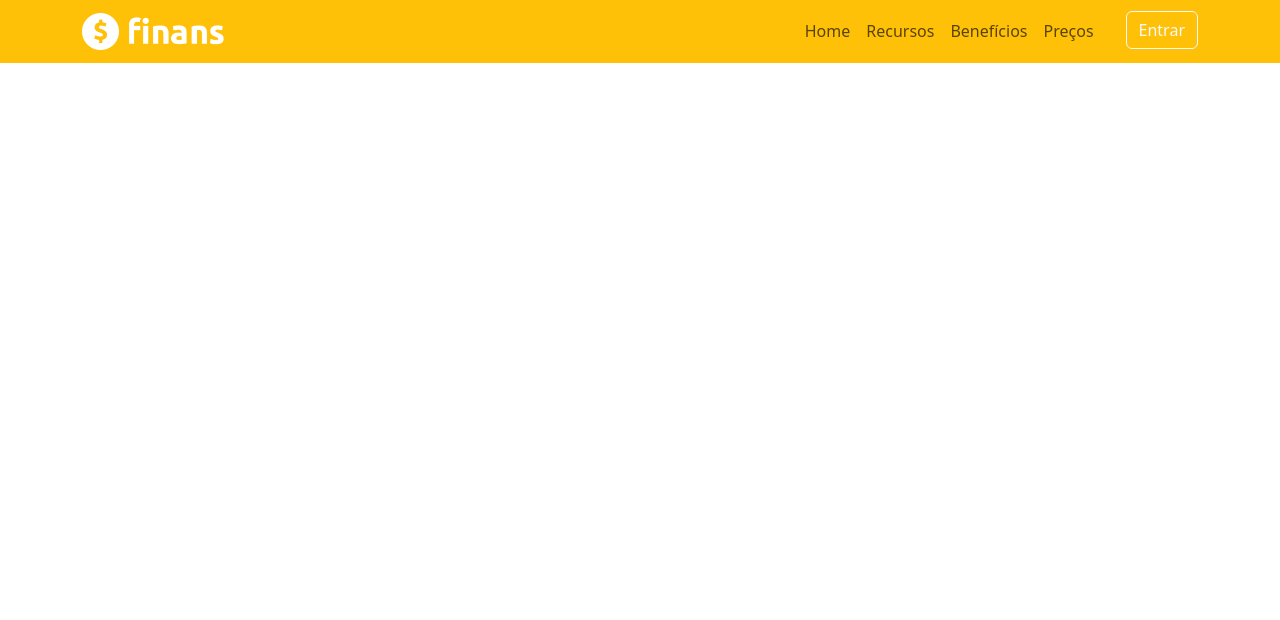
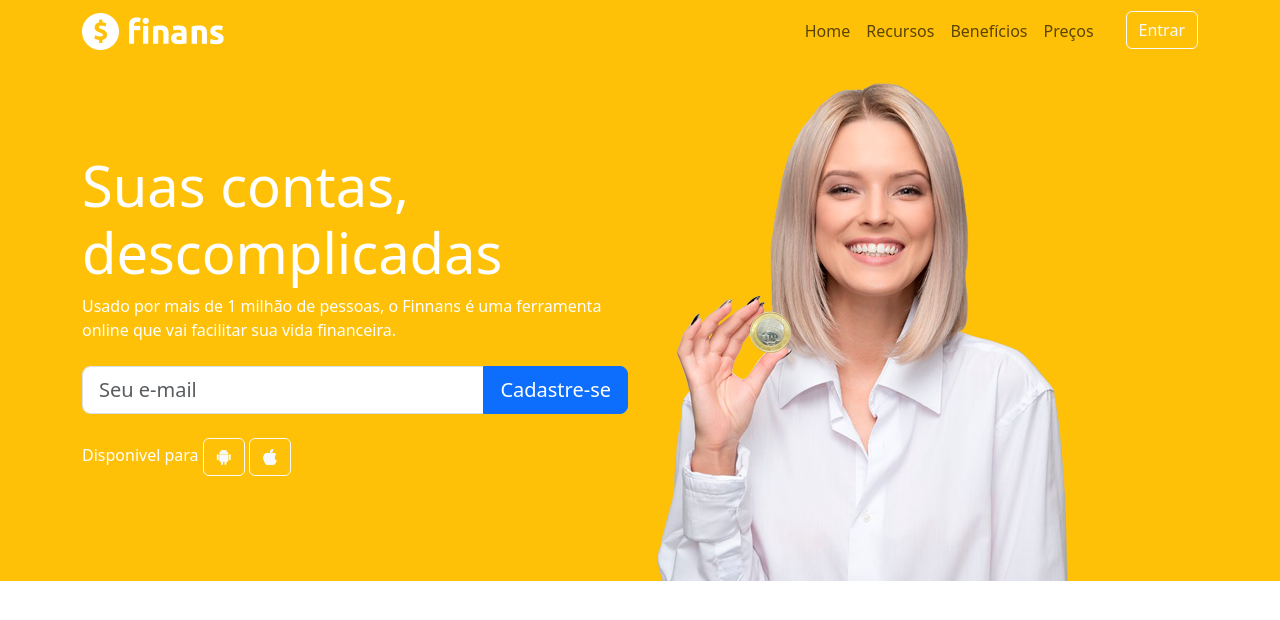
Before and after one commit to danielBRTanimacao/Projeto-finans, a plain HTML site: page index.html in a window 1280 px wide. Drawn offline with nearby package versions, Linux system fonts and the light colour scheme.

Commit message:
final update home
finalizado cabeçalho e a seção home

```diff
--- a/assets/css/style.css
+++ b/assets/css/style.css
@@ -3,3 +3,8 @@
         margin: 0 !important;
     }
 }
+
+#home {
+    background: #ffc107;
+    color: white;
+}
--- a/index.html
+++ b/index.html
@@ -43,7 +43,32 @@
     <section id="home"> <!--Inicio seção home-->
       <div class="container">
         <div class="row">
-
+          <div class="col-md-6 d-flex"> <!-- inicio textos-->
+            <div class="align-self-center">
+              <h1 class="display-4">Suas contas, descomplicadas</h1>
+              <p>
+                Usado por mais de 1 milhão de pessoas, o Finnans é uma ferramenta online que vai facilitar sua vida financeira.
+              </p>
+              <form class="mt-4 mb-4">
+                <div class="input-group input-group-lg">
+                  <input class="form-control" type="email" placeholder="Seu e-mail" name="get-email" id="emailtxt">
+                  <button type="button" class="btn btn-primary">Cadastre-se</button>
+                </div>
+              </form>
+              <p>
+                Disponivel para
+                <a href="" class="btn btn-outline-light">
+                  <i class="bi bi-android2"></i>
+                </a>
+                <a href="" class="btn btn-outline-light">
+                  <i class="bi bi-apple"></i>
+                </a>
+              </p>
+            </div>
+          </div> <!-- FIm textos-->
+          <div class="col-md-6 d-none d-md-block">
+            <img src="assets/img/capa-mulher.png" alt="img-women">
+          </div>
         </div>
       </div>
     </section> <!--FIm seção home-->
```
